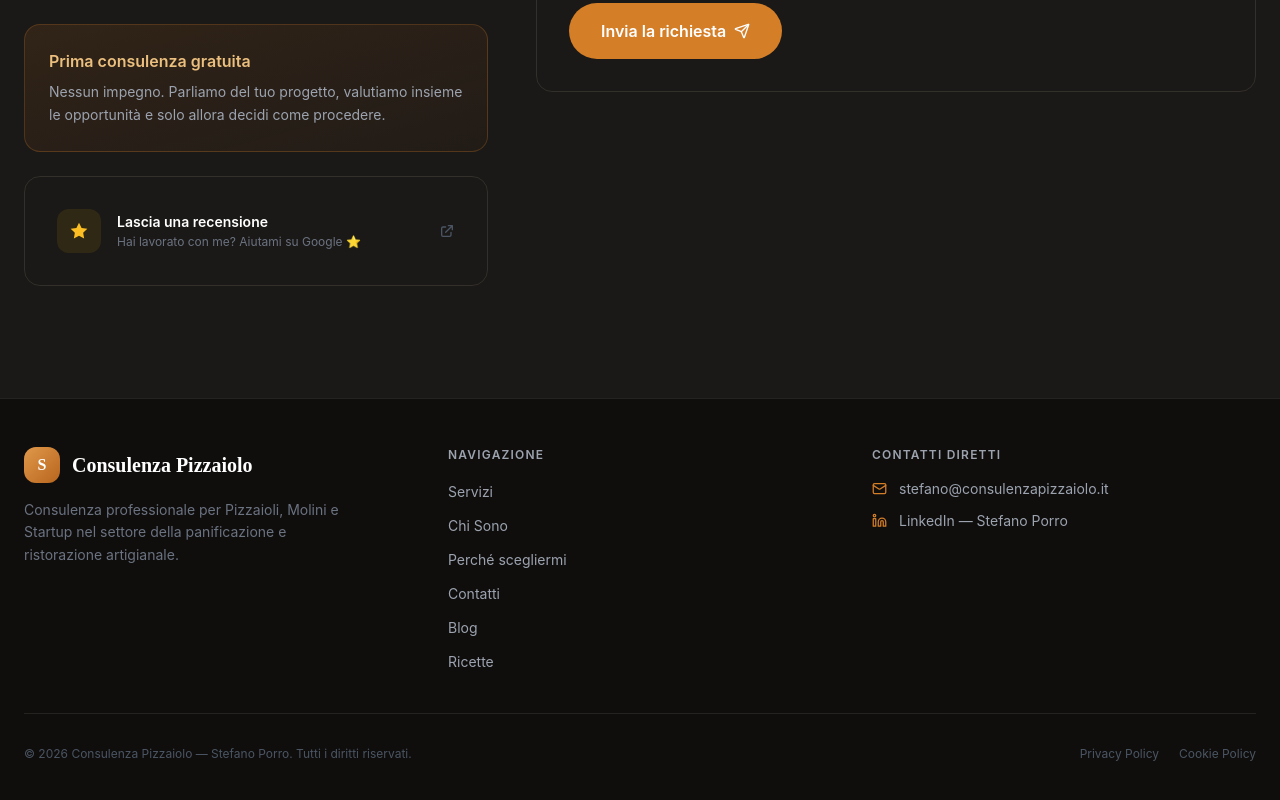
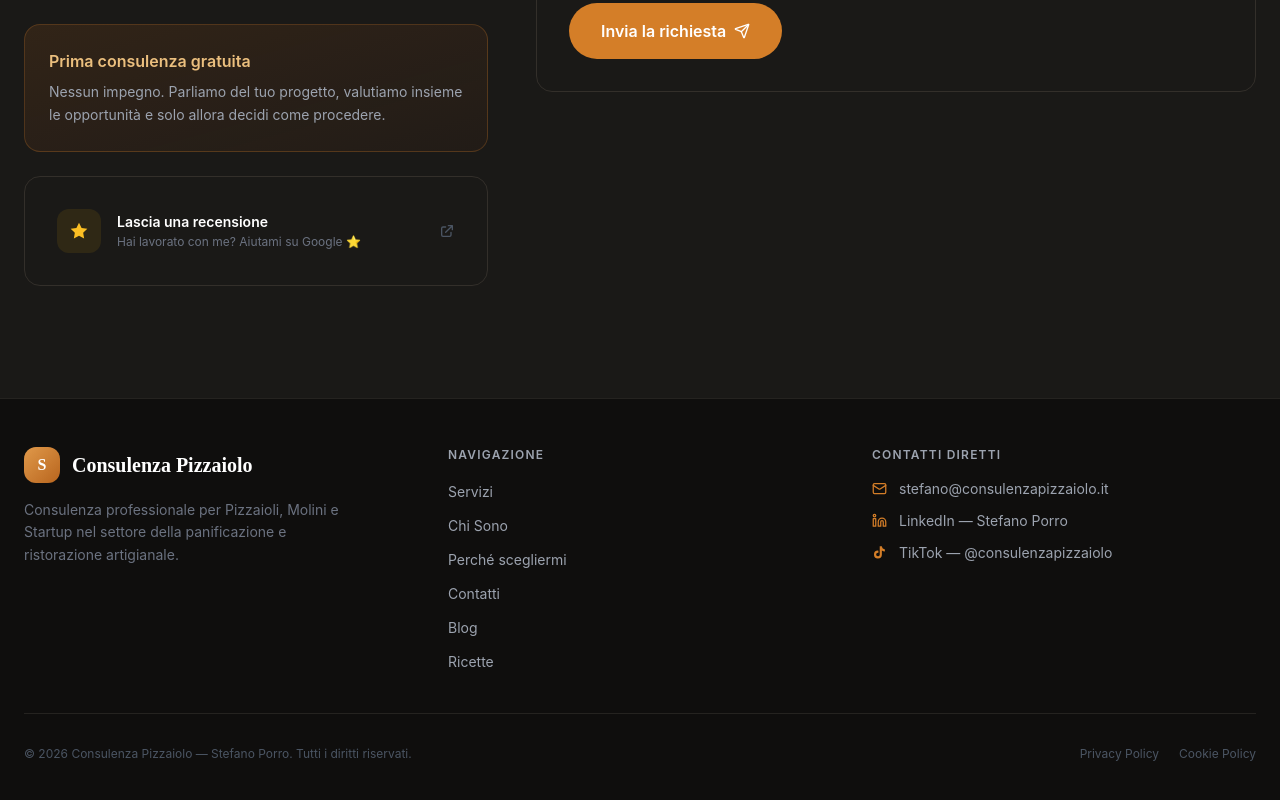
Before and after one commit to stefanoporro-sudo/spmab, a Next.js app: page / in a window 1280 px wide. Shown: the part 7421-8221 px from the top of the page. Built offline with nearby package versions, Linux system fonts and the light colour scheme; no server answers.

Commit message:
Aggiunge link TikTok nel footer

```diff
--- a/components/Footer.tsx
+++ b/components/Footer.tsx
@@ -1,4 +1,13 @@
 import { Mail, Linkedin } from "lucide-react";
+
+// TikTok SVG icon
+function TikTokIcon({ size = 15 }: { size?: number }) {
+  return (
+    <svg width={size} height={size} viewBox="0 0 24 24" fill="currentColor">
+      <path d="M19.59 6.69a4.83 4.83 0 01-3.77-4.25V2h-3.45v13.67a2.89 2.89 0 01-2.88 2.5 2.89 2.89 0 01-2.89-2.89 2.89 2.89 0 012.89-2.89c.28 0 .54.04.79.1V9.01a6.33 6.33 0 00-.79-.05 6.34 6.34 0 00-6.34 6.34 6.34 6.34 0 006.34 6.34 6.34 6.34 0 006.33-6.34V8.69a8.18 8.18 0 004.78 1.52V6.78a4.85 4.85 0 01-1.01-.09z"/>
+    </svg>
+  );
+}
 
 const footerLinks = [
   { label: "Servizi", href: "/#servizi" },
@@ -69,6 +78,17 @@ export default function Footer() {
                 <Linkedin size={15} className="text-brand-500 group-hover:text-brand-400" />
                 LinkedIn — Stefano Porro
               </a>
+              <a
+                href="https://www.tiktok.com/@consulenzapizzaiolo"
+                target="_blank"
+                rel="noopener noreferrer"
+                className="flex items-center gap-3 text-gray-400 hover:text-brand-300 text-sm transition-colors group"
+              >
+                <span className="text-brand-500 group-hover:text-brand-400">
+                  <TikTokIcon size={15} />
+                </span>
+                TikTok — @consulenzapizzaiolo
+              </a>
             </div>
           </div>
         </div>
```
